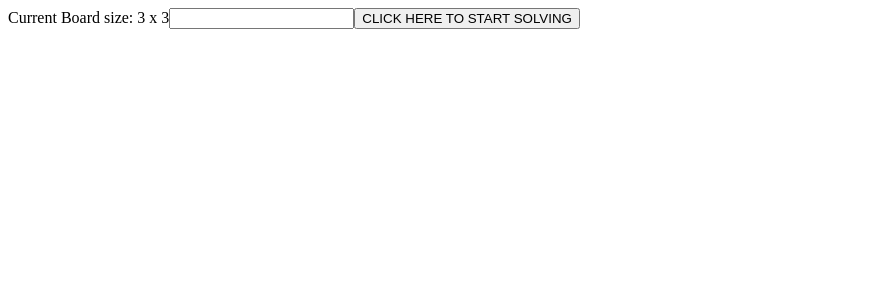
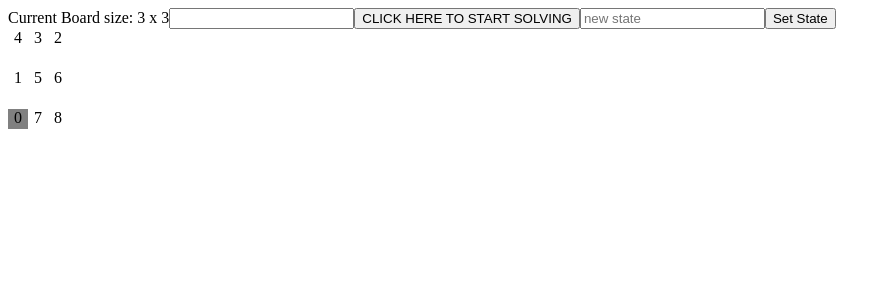
Before and after one commit to Spudulene/n-puzzle, a React (Create React App) app: page / in a window 1280 px wide. Shown: the top 300 px of the page, without its empty margins (0-891 px from the left). Built offline with nearby package versions, Linux system fonts and the light colour scheme.

Commit message:
display board. functional game via setting next tile sequence

```diff
--- a/src/App.js
+++ b/src/App.js
@@ -11,14 +11,16 @@ const { Game } = require("./gameLogic/Game.ts")
 
 function App() {
   console.clear()
-  const[size,setSize] = useState(3);
+  const [size, setSize] = useState(3);
+  const [moves, setMoves] = useState(0);
   const errorRef = useRef(null);
-  const [moves, setMoves] = useState(0);
+  const [test, setTest] = useState(null)
 
   const game = new Game(size)
-  game.startGame();
   const solver = new PuzzleSolver(game, "WALKING DISTANCE")
-  //solver.solve();
+  const [state, setState] = useState(game.currentState)
+  const [tiles, setTiles] = useState(state.tileSeq)
+  console.log(state)
 
   const handleChangeN = (newVal) =>{
     const num = Number(newVal)
@@ -40,7 +42,11 @@ function App() {
       <span>Current Board size: {size} x {size}</span>
       <input onChange={(event) =>handleChangeN(event.target.value)}></input>
       <div ref={errorRef} style={{display:"none"}}>Board must be 3x3 or larger</div>
-      <button onClick={() => solver.solve()}>CLICK HERE TO START SOLVING</button>
+      <button /* onClick={() => solver.solve()} */>CLICK HERE TO START SOLVING</button>
+      <input placeholder="new state" onChange={(event)=>setTest(event.target.value)}></input>
+      <button onClick={()=>{game.move(eval(test)); setState(game.currentState); setTiles(game.currentTileSeq)}}>Set State</button>
+      {test}
+      <Board state={tiles}/>
     </>
   );
 }
--- a/src/components/Board.js
+++ b/src/components/Board.js
@@ -1,19 +1,13 @@
 import React from "react";
-import Tile from "./Tile";
+import Row from "./Row";
 import "../styles/Board.css";
 
-const Board = ({ startState, onTileClick }) => {
+const Board = ({ state, onTileClick}) => {
   return (
     <div className="board">
-      {startState.map((row, rowIndex) =>
-        row.map((tile, colIndex) => (
-          <Tile
-            key={`${rowIndex}-${colIndex}`}
-            value={tile}
-            onClick={() => onTileClick(rowIndex, colIndex)}
-          />
-        ))
-      )}
+        {state.map((row, rowIndex) =>
+        <Row row={row} rowIndex={rowIndex} onTileClick={onTileClick}/>
+        )}
     </div>
   );
 };
--- /dev/null
+++ b/src/components/Row.js
@@ -0,0 +1,19 @@
+import React from "react";
+import Tile from "./Tile";
+import "../styles/Row.css";
+
+const Row = ({row, rowIndex}) => {
+  return (
+    <div className="row">
+        {row.map((tile, colIndex) => (
+            <Tile
+                key={`${rowIndex}-${colIndex}`}
+                value={tile}
+            //onClick={() => onTileClick(rowIndex, colIndex)}
+            />
+        ))}
+    </div>
+  );
+};
+
+export default Row;
--- a/src/components/Tile.js
+++ b/src/components/Tile.js
@@ -4,7 +4,7 @@ import "../styles/Tile.css";
 const Tile = ({ value, onClick }) => {
   return (
     <div className={`tile ${value === 0 ? "empty" : ""}`} onClick={onClick}>
-      {value !== 0 && value}
+      {value}
     </div>
   );
 };
--- a/src/gameLogic/Game.ts
+++ b/src/gameLogic/Game.ts
@@ -4,9 +4,17 @@ export class Game{
     public size : number;
     public start : State;
     public goal : State;
+    public currentState : State;
+    public currentTileSeq : number[][];
 
     constructor(size : number){
         this.size = size;
+
+        this.generateGoalBoard();
+        this.generateStartBoard();
+        while (!this.isSolvable()){
+            this.generateStartBoard()
+        }
     }
 
     private generateStartBoard() {
@@ -23,6 +31,8 @@ export class Game{
         }
 
         this.start = new State(startState,0, null, this.goal)
+        this.currentState = this.start;
+        this.currentTileSeq = this.start.tileSeq;
     }
 
     private generateGoalBoard() {
@@ -37,7 +47,7 @@ export class Game{
         this.goal = new State(goalState, 0, null, null)
     }
 
-    //TODO
+    // IF WE EXPAND FROM 3X3 TO NXN
     private isSolvableEven(){
 
     }
@@ -84,12 +94,8 @@ export class Game{
         return k
     }
 
-    // give parameter for AI game vs human game??
-    public startGame(){
-        this.generateGoalBoard();
-        this.generateStartBoard();
-        while (!this.isSolvable()){
-            this.generateStartBoard()
-        }
+    public move(tileSeq){
+        this.currentState = new State(tileSeq, this.currentState.depth + 1, this.currentState, this.goal)
+        this.currentTileSeq = this.currentState.tileSeq;
     }
 }
--- a/src/styles/Board.css
+++ b/src/styles/Board.css
@@ -0,0 +1,7 @@
+.board{
+    height: 100px;
+    width: 100px;
+    display: flex;
+    flex-direction: column;
+    justify-content: space-between;
+}
--- /dev/null
+++ b/src/styles/Row.css
@@ -0,0 +1,3 @@
+.row{
+    display: flex;
+}
--- a/src/styles/Tile.css
+++ b/src/styles/Tile.css
@@ -0,0 +1,9 @@
+.tile{
+    height: 20px;
+    width: 20px;
+    text-align: center;
+}
+
+.empty{
+    background: grey;
+}
```
